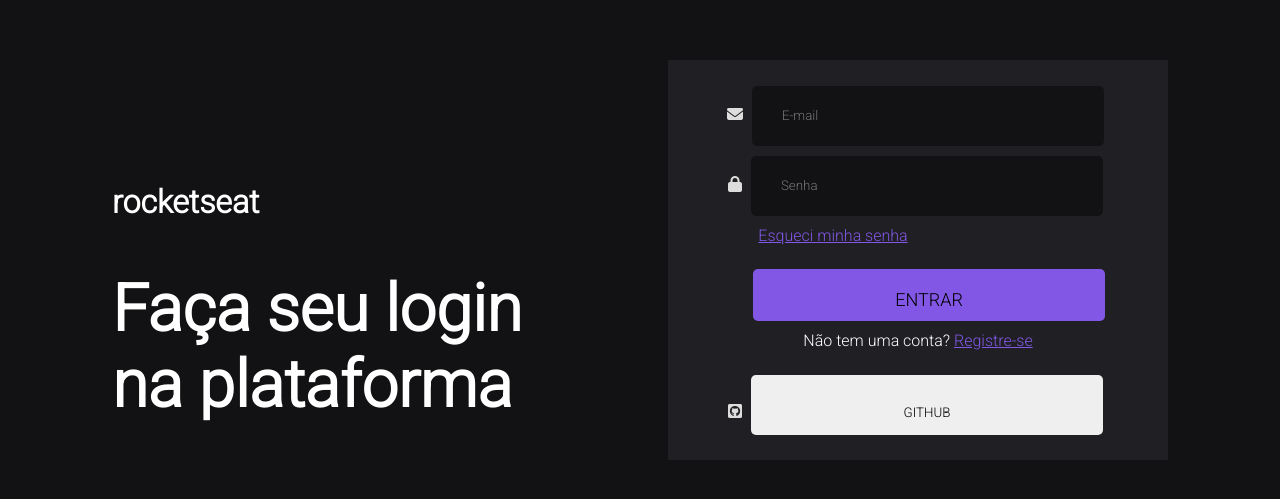
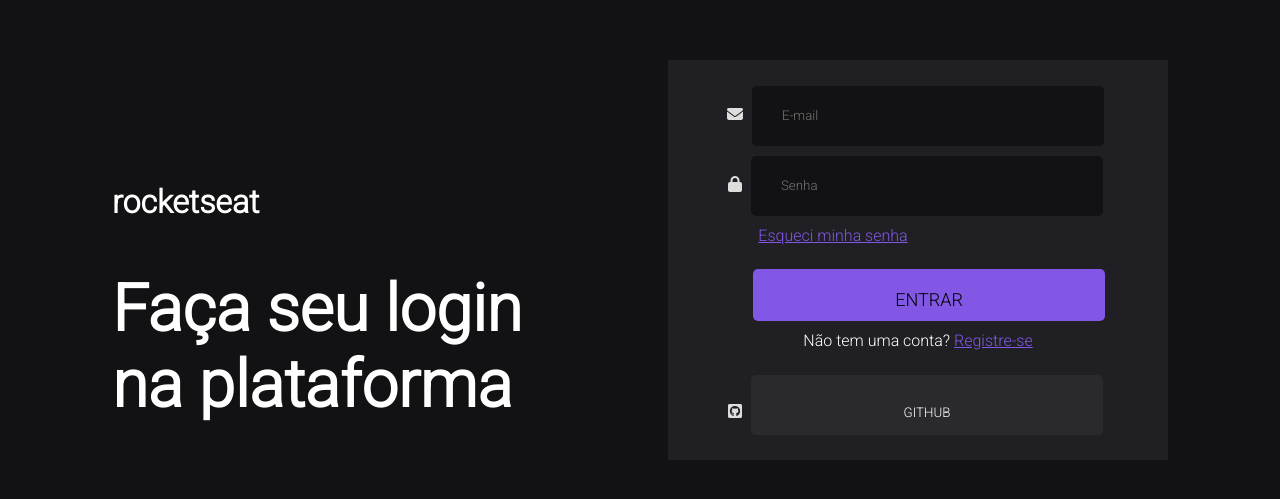
Before and after one commit to aaleckdev/Project-login-rocketseat, a plain HTML site: page Projeto tela da rocket/index.html in a window 1280 px wide. Shown: the part 207-706 px from the top of the page. Drawn offline with Linux system fonts and the light colour scheme.

Commit message:
Feito as alterações necessárias

```diff
--- a/Projeto tela da rocket/index.html
+++ b/Projeto tela da rocket/index.html
@@ -35,7 +35,7 @@
                     <input class="alinhado" type="submit" value="ENTRAR">
                     <p>Não tem uma conta? <a href="#">Registre-se</a></p>
                     <div class="line"></div>
-                    <i class="fa-brands fa-square-github"> <input class="" type="submit" value="GITHUB"></i>
+                    <i class="fa-brands fa-square-github"> <input class="bg" type="submit" value="GITHUB"></i>
                 </form>
             </div>
         </div>
--- a/Projeto tela da rocket/style.css
+++ b/Projeto tela da rocket/style.css
@@ -107,3 +107,13 @@ input:hover {
 i {
     color: #ddd
 }
+
+.bg {
+    background-color:  #29292e;
+    color:  #fff;
+}
+
+.bg:hover {
+    background-color: #8257e6;
+    transition: background-color 1s ease-out
+}
```
